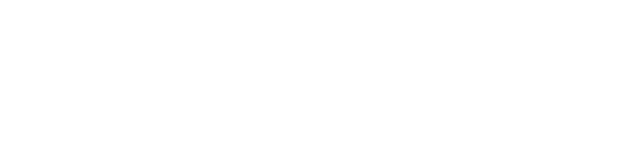
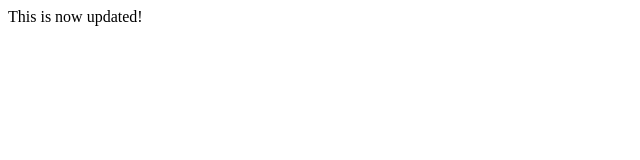
Before and after one commit to dyfi78/first-project, a plain HTML site: page index.html in a window 1280 px wide. Shown: the whole page, without its empty margins (0-640 px from the left). Drawn offline with Linux system fonts and the light colour scheme.

Commit message:
Added test text

```diff
--- a/index.html
+++ b/index.html
@@ -6,6 +6,6 @@
     <title>Document</title>
 </head>
 <body>
-
+    This is now updated!
 </body>
 </html>
```
